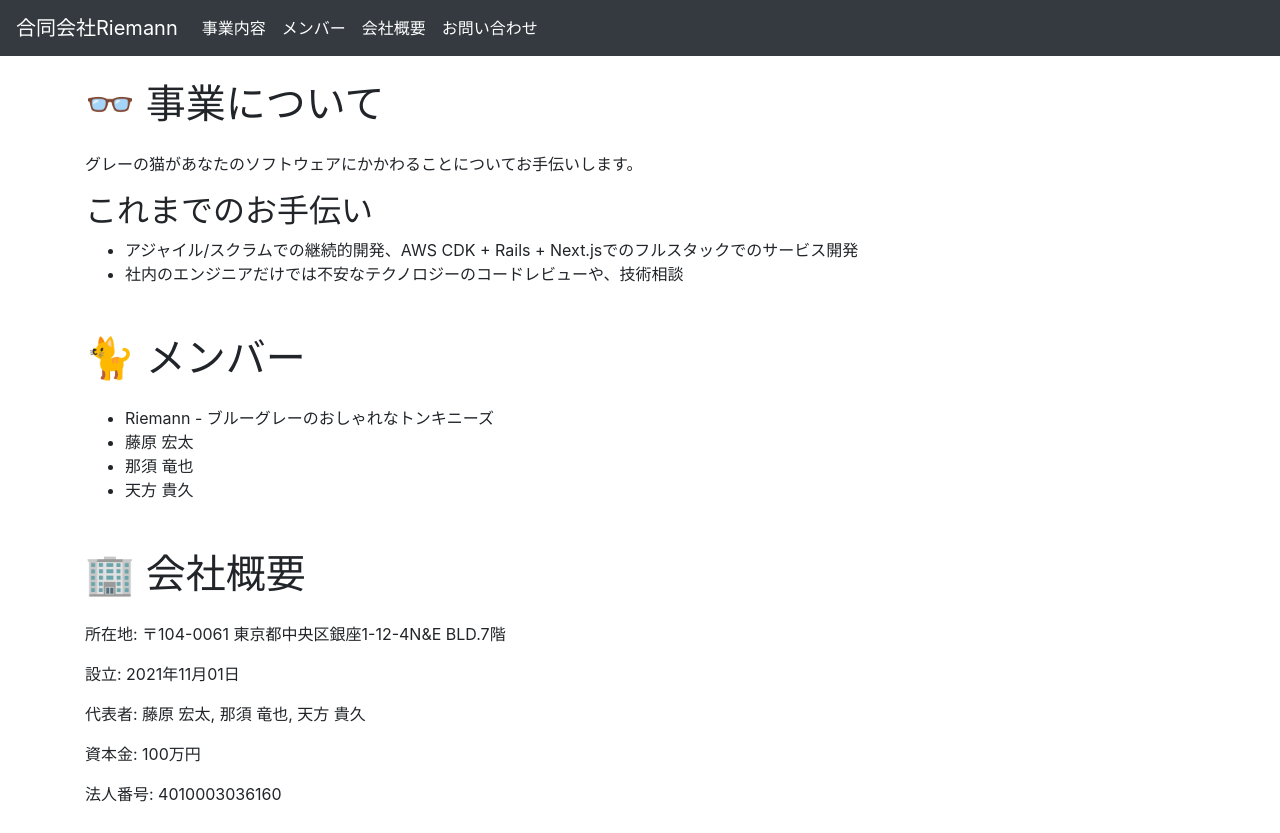
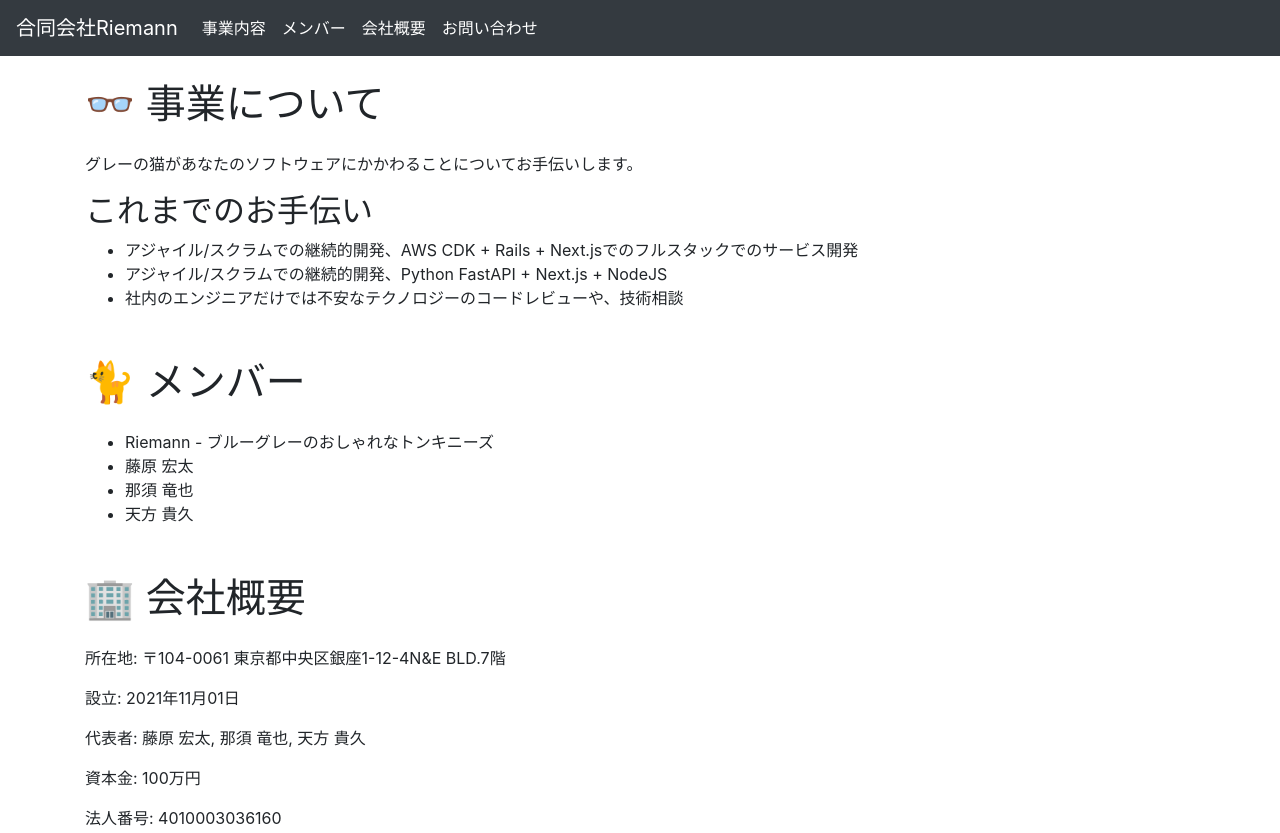
Before and after one commit to riemann-llc/riemann-llc, a plain HTML site: page index.html in a window 1280 px wide. Shown: the top 833 px of the page. Drawn offline with nearby package versions, Linux system fonts and the light colour scheme.

Commit message:
これまでのお手伝い 更新

```diff
--- a/index.html
+++ b/index.html
@@ -39,6 +39,7 @@
         <h2>これまでのお手伝い</h2>
         <ul>
             <li>アジャイル/スクラムでの継続的開発、AWS CDK + Rails + Next.jsでのフルスタックでのサービス開発</li>
+            <li>アジャイル/スクラムでの継続的開発、Python FastAPI + Next.js + NodeJS</li>
             <li>社内のエンジニアだけでは不安なテクノロジーのコードレビューや、技術相談</li>
         </ul>
 
```
